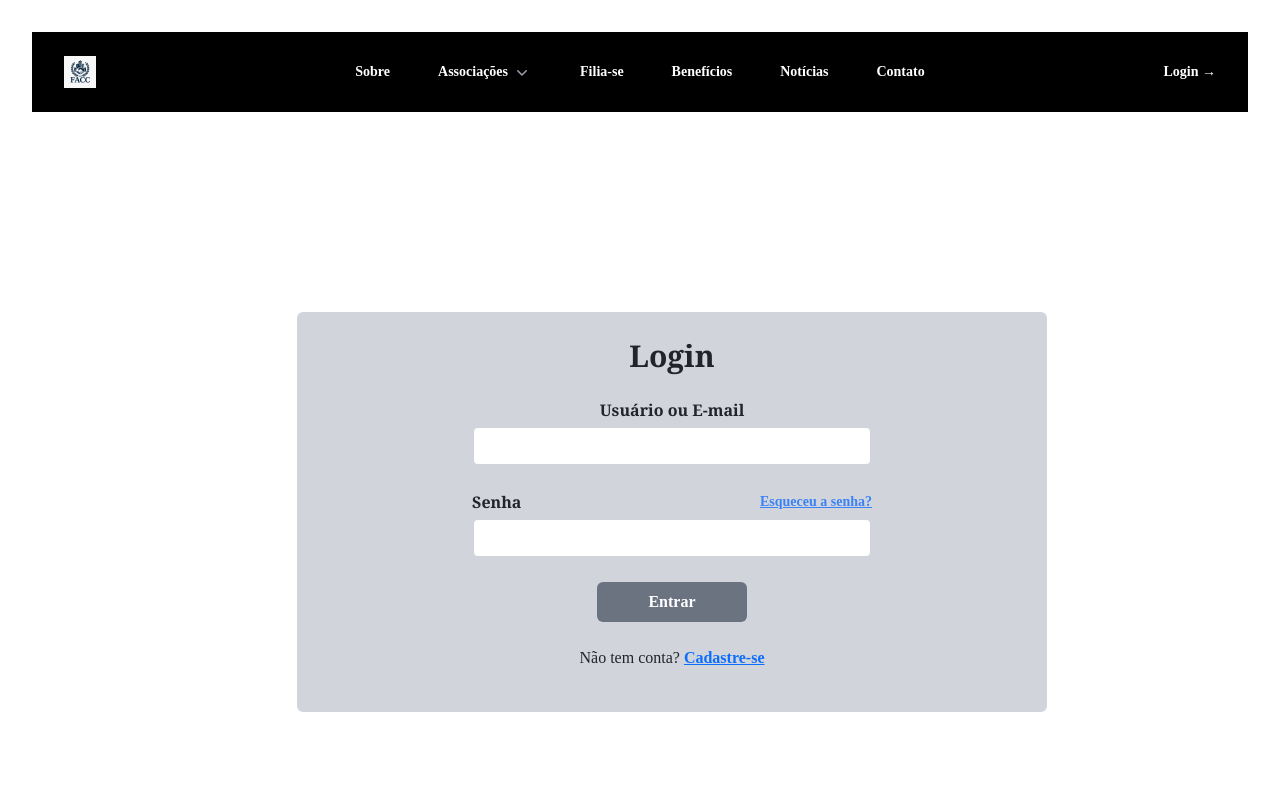
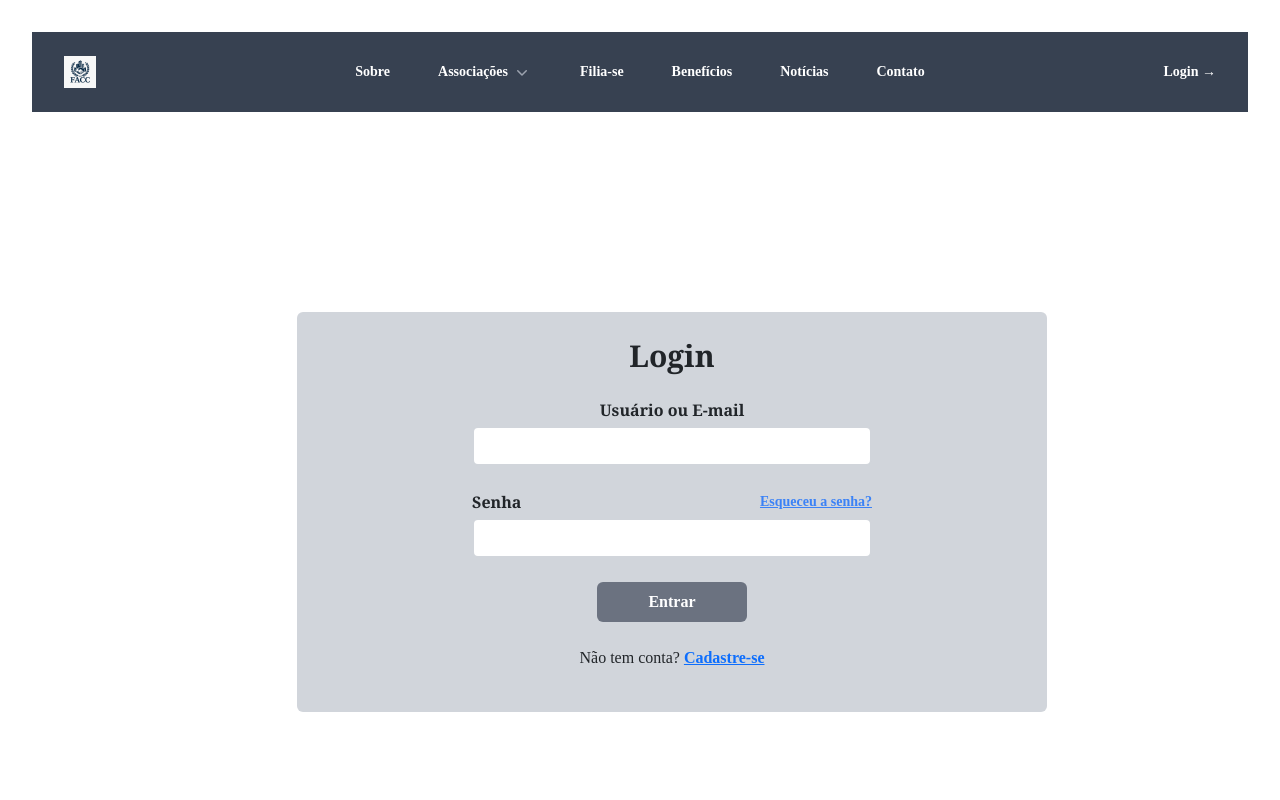
Before and after one commit to Brafios/ProjetoGT10_FrontEnd, a React (Vite) app in the folder frontEnd_GT/: page / in a window 1280 px wide. Shown: the top 800 px of the page. Built offline with nearby package versions, Linux system fonts and the light colour scheme; a web font is replaced by a local one.

Commit message:
botando header na mesma cor que footer

```diff
--- a/frontEnd_GT/src/Layout.jsx
+++ b/frontEnd_GT/src/Layout.jsx
@@ -28,7 +28,7 @@ export default function Layout({ children }) {
     const [mobileMenuOpen, setMobileMenuOpen] = useState(false)
     return (
       <>
-        <header className="bg-black">
+        <header className="bg-gray-700">
       <nav aria-label="Global" className="mx-auto flex max-w-7xl items-center justify-between p-6 lg:px-8">
         <div className="flex lg:flex-1">
           <a href="#" className="-m-1.5 p-1.5">
```
